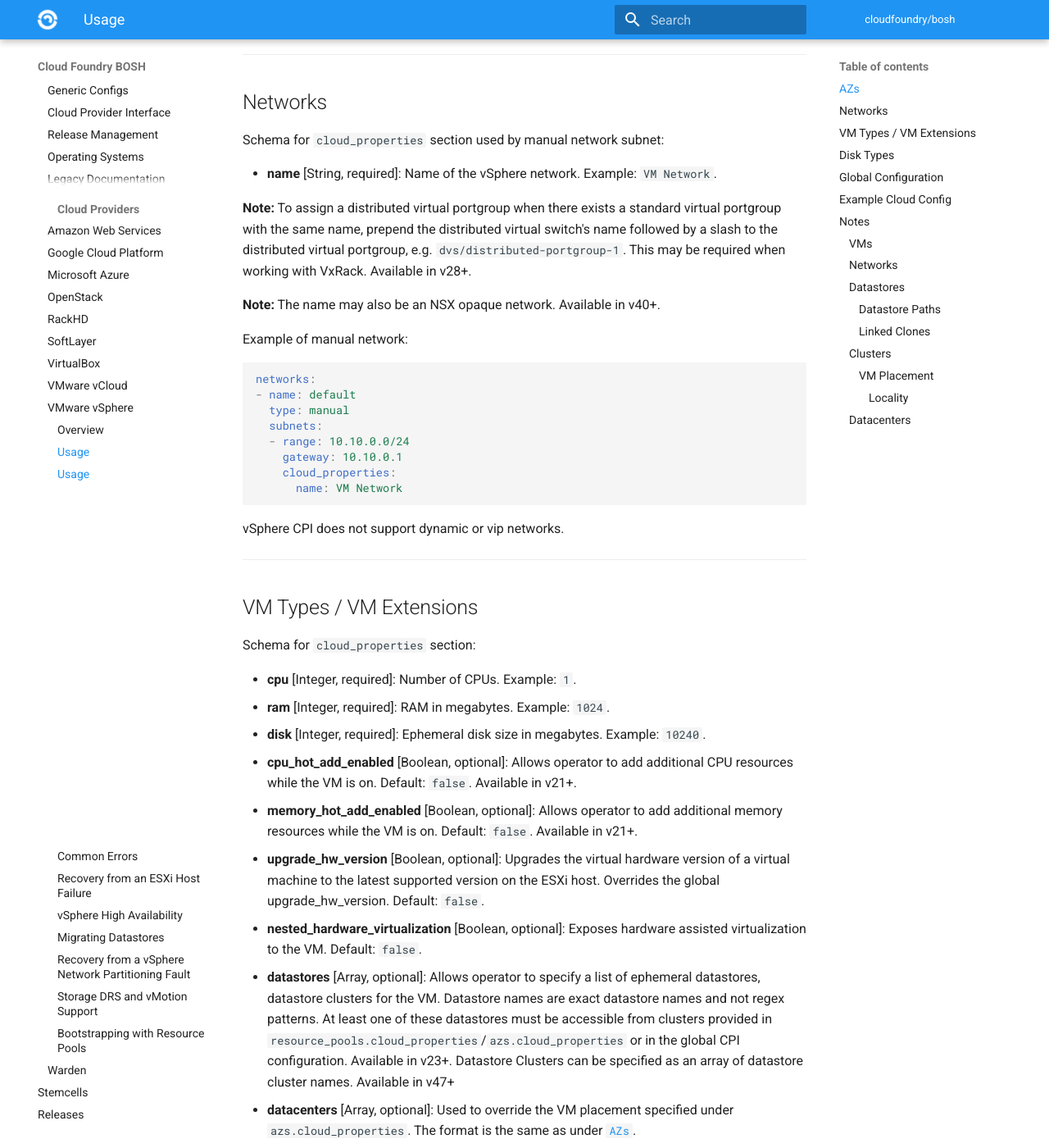
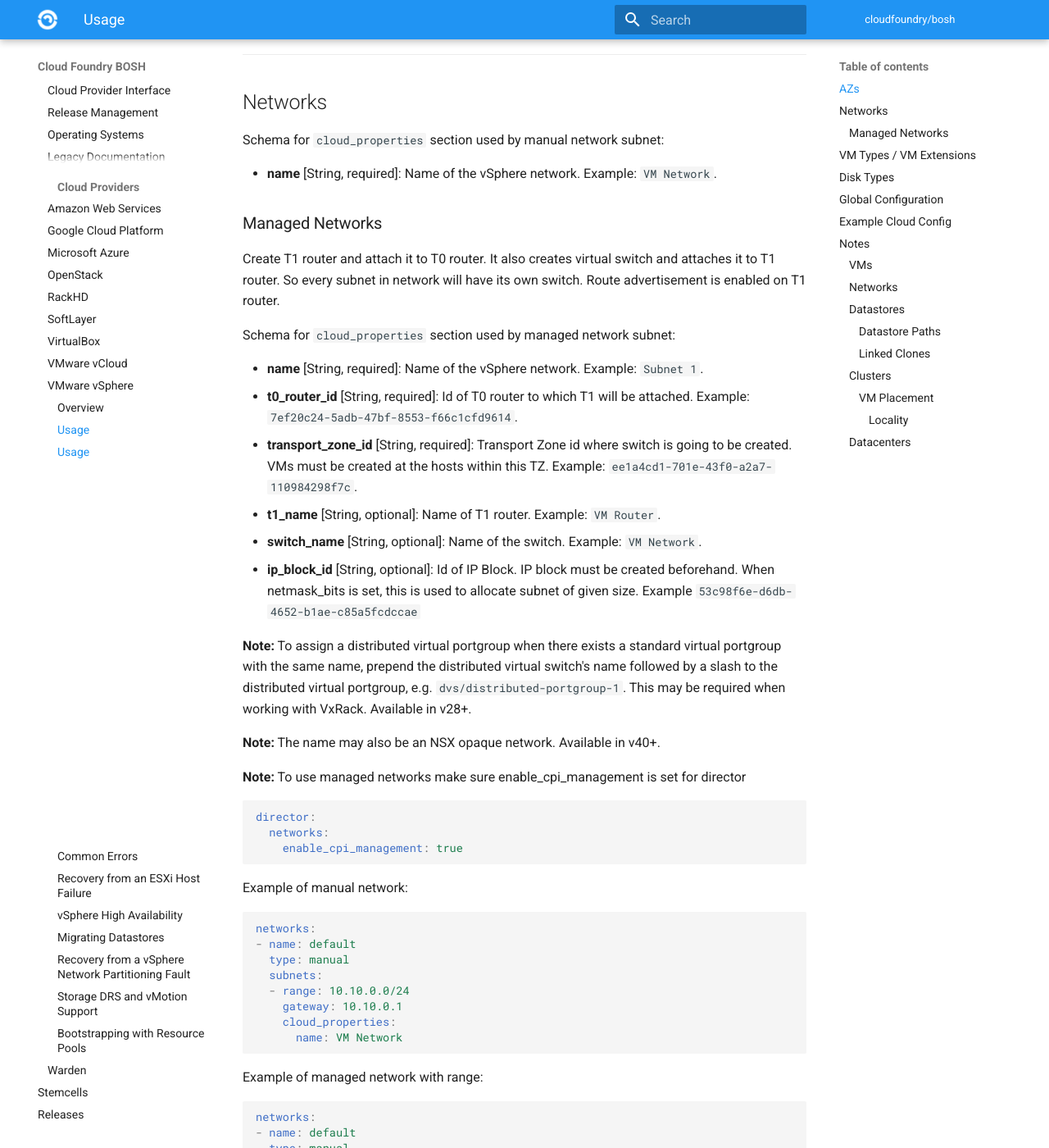
Before and after one commit to cloudfoundry/docs-bosh, an MkDocs documentation site: the page built from content/vsphere-cpi.md, in a window 1280 px wide and 1400 px high, scrolled down 952 px. Shown: the whole window at 82% size. Built offline with MkDocs 1.6.1 and Material for MkDocs 9.7.7, drawn with Linux system fonts in a browser that asks for light colours; old or Windows-style settings are respelled for this version of MkDocs; some of the changed text lies outside the part shown.

Commit message:
Add Managed network configuration to vSphere CPI documentation

````diff
--- a/content/vsphere-cpi.md
+++ b/content/vsphere-cpi.md
@@ -32,6 +32,19 @@ Schema for `cloud_properties` section used by manual network subnet:
 
 * **name** [String, required]: Name of the vSphere network. Example: `VM Network`.
 
+### Managed Networks ###
+Create T1 router and attach it to T0 router. It also creates virtual switch and attaches it to T1 router.
+So every subnet in network will have its own switch. Route advertisement is enabled on T1 router.
+
+Schema for `cloud_properties` section used by managed network subnet:
+
+* **name** [String, required]: Name of the vSphere network. Example: `Subnet 1`.
+* **t0_router_id** [String, required]: Id of T0 router to which T1 will be attached. Example: `7ef20c24-5adb-47bf-8553-f66c1cfd9614`.
+* **transport_zone_id** [String, required]: Transport Zone id where switch is going to be created. VMs must be created at the hosts within this TZ. Example: `ee1a4cd1-701e-43f0-a2a7-110984298f7c`.
+* **t1_name** [String, optional]: Name of T1 router. Example: `VM Router`.
+* **switch_name** [String, optional]: Name of the switch. Example: `VM Network`.
+* **ip_block_id** [String, optional]: Id of IP Block. IP block must be created beforehand. When netmask_bits is set, this is used to allocate subnet of given size. Example `53c98f6e-d6db-4652-b1ae-c85a5fcdccae`
+
 **Note:** To assign a distributed virtual portgroup when
 there exists a standard virtual portgroup with the same name,
 prepend the distributed virtual switch's name followed by a slash to the
@@ -40,6 +53,12 @@ be required when working with VxRack. Available in v28+.
 
 **Note:** The name may also be an NSX opaque network. Available in v40+.
 
+**Note:** To use managed networks make sure enable_cpi_management is set for director
+```yaml
+director:
+  networks:
+    enable_cpi_management: true
+```
 Example of manual network:
 
 ```yaml
@@ -53,7 +72,41 @@ networks:
       name: VM Network
 ```
 
-vSphere CPI does not support dynamic or vip networks.
+Example of managed network with range:
+
+```yaml
+networks:
+- name: default
+  type: manual
+  managed: true
+  subnets:
+  - name: Managed network
+    range: 10.10.0.0/24
+    cloud_properties:
+      t0_router_id: 7ef20c24-5adb-47bf-8553-f66c1cfd9614
+      transport_zone_id: ee1a4cd1-701e-43f0-a2a7-110984298f7c
+      t1_name: VM Router
+      switch_name: VM Network
+```
+
+Example of managed network with netmask_bits:
+
+```yaml
+networks:
+- name: default
+  type: manual
+  managed: true
+  subnets:
+  - name: Managed network
+    netmask_bits: 24
+    cloud_properties:
+      ip_block_id: 53c98f6e-d6db-4652-b1ae-c85a5fcdccae
+      t0_router_id: 7ef20c24-5adb-47bf-8553-f66c1cfd9614
+      transport_zone_id: ee1a4cd1-701e-43f0-a2a7-110984298f7c
+      t1_name: VM Router
+      switch_name: VM Network
+```
+vSphere CPI does not support dynamic and vip networks.
 
 ---
 ## VM Types / VM Extensions {: #resource-pools }
````
